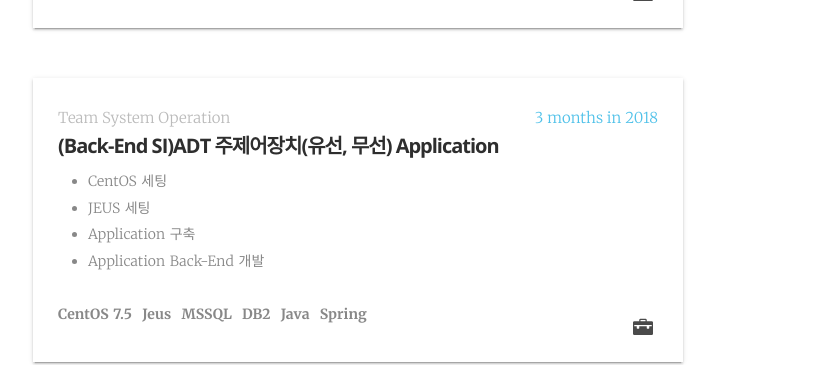
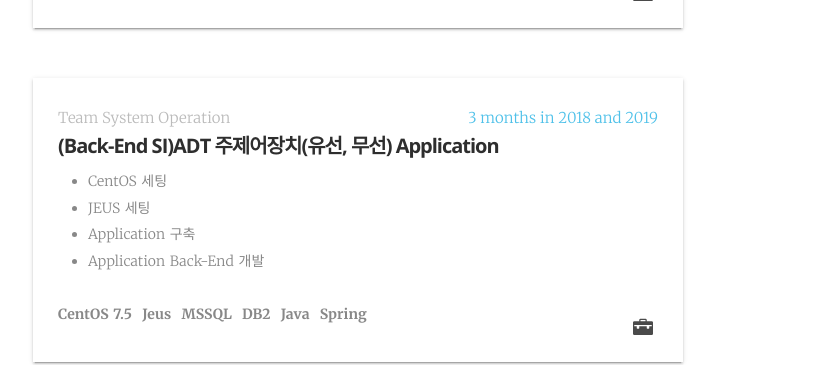
Before and after one commit to jwillmer/jekyllDecent, a Jekyll site: the page built from _pages/cv.html, in a window 1280 px wide and 900 px high, scrolled down 2792 px. Shown: the part 151-516 px from the top of the window, without its empty margins (282-1111 px from the left). Built offline with Jekyll 4.4.1, drawn with Linux system fonts in a browser that asks for light colours; some web fonts are replaced.

Commit message:
Update cv.yml

```diff
--- a/_data/cv.yml
+++ b/_data/cv.yml
@@ -59,7 +59,7 @@ geunyoung:
           responsibilities:
             - "WebSphere 세팅"
             - "Application 구축"
-        - time:             "3 months in 2018 "
+        - time:             "3 months in 2018 and 2019"
           team:             "Team System Operation"
           title:            "(Back-End SI)ADT 주제어장치(유선, 무선) Application"
           technologies:     "CentOS 7.5, Jeus, MSSQL, DB2, Java, Spring"
```
